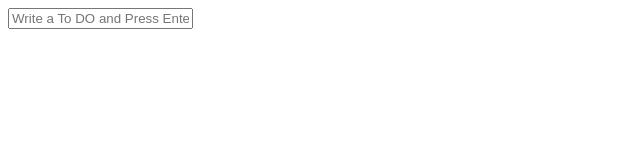
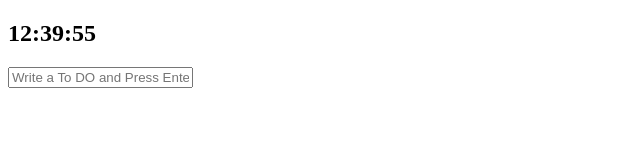
Before and after one commit to HOJO86/Momentum, a plain HTML site: page index.html in a window 1280 px wide. Shown: the whole page, without its empty margins (0-640 px from the left). Drawn offline with Linux system fonts and the light colour scheme.

Commit message:
실시간 시간 출력 추가

```diff
--- a/index.html
+++ b/index.html
@@ -7,10 +7,12 @@
     <title>Momentum</title>
 </head>
 <body>
+    <h2 id="clock"></h2>
     <form id="todo-form">
         <input type="text" placeholder="Write a To DO and Press Enter" required>
     </form>
     <ul id="todo-list"></ul>
     <script src="js/todo.js"></script>
+    <script src="js/clock.js"></script>
 </body>
 </html>
--- /dev/null
+++ b/js/clock.js
@@ -0,0 +1,13 @@
+const clock = document.querySelector("h2#clock");
+
+function getClock() {
+    const time = new Date();
+    const houres = String(time.getHours()).padStart(2, "0");
+    const minutes = String(time.getMinutes()).padStart(2, "0");
+    const seconds = String(time.getSeconds()).padStart(2, "0");
+
+    clock.innerText = `${houres}:${minutes}:${seconds}`;
+}
+
+getClock();
+setInterval(getClock, 1000);
--- a/js/todo.js
+++ b/js/todo.js
@@ -45,15 +45,10 @@ function handleToDoSubmit(event) {
 
 toDoForm.addEventListener("submit", handleToDoSubmit);
 
-/*function sayHello(item) {
-    console.log("This is the turn of" + item);
-}*/
-
 const savedToDos = localStorage.getItem(TODOS_KEY);
 
 if(savedToDos !== null) {
     const parsedToDos =JSON.parse(savedToDos);
     toDos = parsedToDos;
     parsedToDos.forEach(paintToDo);
-    //parsedToDos.forEach(sayHello);
 }
```
